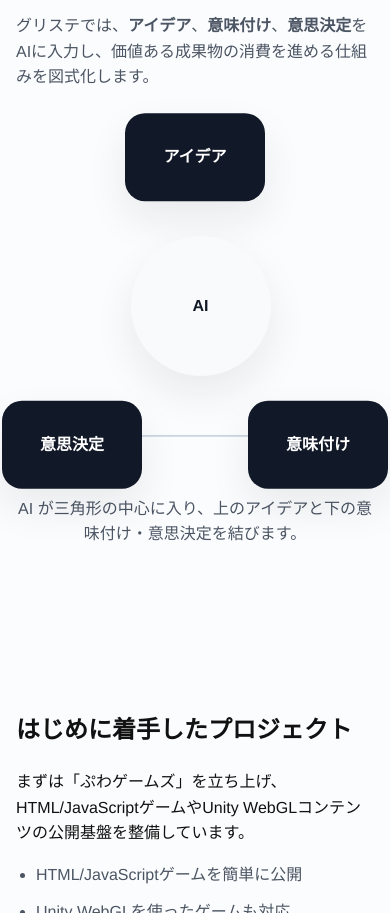
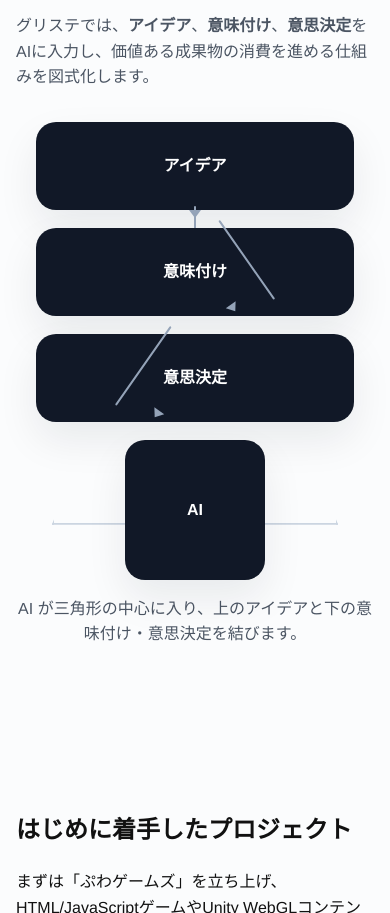
Before and after one commit to gristeworkspace-bit/company-site, a plain HTML site: page index.html in a window 390 px wide. Shown: the part 1763-2676 px from the top of the page. Drawn offline with Linux system fonts and the light colour scheme.

Commit message:
Fix triangle diagram responsive CSS class

```diff
--- a/styles.css
+++ b/styles.css
@@ -262,33 +262,78 @@ body {
   min-height: 88px;
   text-align: center;
   box-shadow: 0 18px 40px rgba(17, 24, 39, 0.08);
+  z-index: 1;
 }
 
-.node-idea {
-  top: 0;
-  left: 50%;
-  transform: translate(-50%, -10%);
+.triangle-node::after {
+  content: "";
+  position: absolute;
+  background: #94a3b8;
+  border-radius: 999px;
+  z-index: -1;
 }
 
-.node-meaning {
-  bottom: 0;
-  right: 0;
-  transform: translate(10%, 10%);
-}
-
-.node-decision {
-  bottom: 0;
-  left: 0;
-  transform: translate(-10%, 10%);
+.triangle-node::before {
+  content: "";
+  position: absolute;
+  width: 0;
+  height: 0;
+  border-style: solid;
+  z-index: -1;
 }
 
 .triangle-center {
-  inset: 32%;
-  background: #f8fafc;
-  color: #111827;
-  border-radius: 50%;
-  min-width: 140px;
-  min-height: 140px;
+  z-index: 2;
+}
+
+.node-idea::after {
+  width: 2px;
+  height: 96px;
+  bottom: -92px;
+  left: 50%;
+  transform: translateX(-50%);
+}
+
+.node-idea::before {
+  border-width: 8px 6px 0 6px;
+  border-color: #94a3b8 transparent transparent transparent;
+  bottom: -8px;
+  left: 50%;
+  transform: translateX(-50%);
+}
+
+.node-meaning::after {
+  width: 2px;
+  height: 96px;
+  bottom: 0;
+  right: 42%;
+  transform: rotate(-35deg);
+  transform-origin: top right;
+}
+
+.node-meaning::before {
+  border-width: 8px 6px 0 6px;
+  border-color: #94a3b8 transparent transparent transparent;
+  bottom: 0;
+  right: 38%;
+  transform: translate(50%, -50%) rotate(-35deg);
+}
+
+.node-decision::after {
+  width: 2px;
+  height: 96px;
+  bottom: 0;
+  left: 42%;
+  transform: rotate(35deg);
+  transform-origin: top left;
+}
+
+.node-decision::before {
+  border-width: 8px 6px 0 6px;
+  border-color: #94a3b8 transparent transparent transparent;
+  bottom: 0;
+  left: 38%;
+  transform: translate(-50%, -50%) rotate(35deg);
 }
 
 .triangle-caption {
@@ -322,7 +367,26 @@ body {
     flex-wrap: wrap;
   }
 
-  .flow-diagram {
-    flex-direction: column;
+  .triangle-diagram {
+    width: 100%;
+    max-width: 100%;
+    aspect-ratio: auto;
+    min-height: 360px;
+  }
+
+  .triangle-node {
+    position: relative;
+    width: calc(100% - 40px);
+    max-width: 320px;
+    margin: 0 auto 18px;
+    transform: none !important;
+  }
+
+  .triangle-center {
+    position: relative;
+    inset: auto;
+    margin: 0 auto;
+    width: 140px;
+    height: 140px;
   }
 }
```
